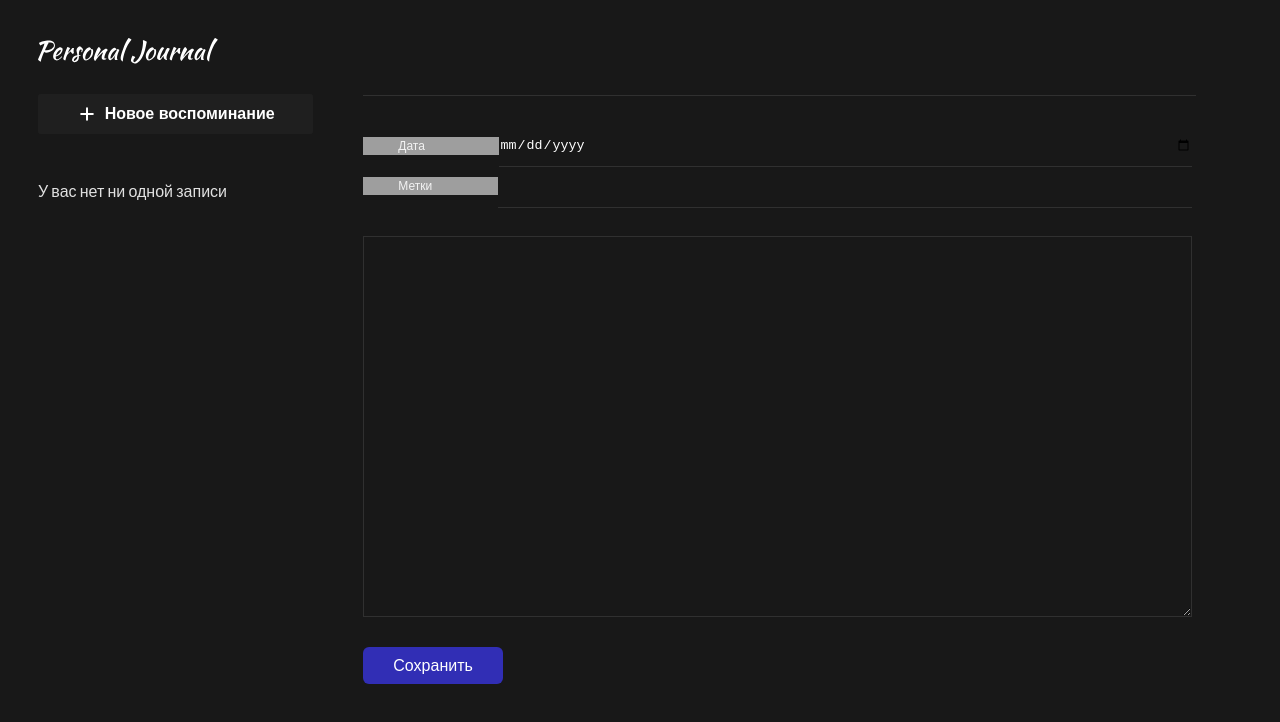
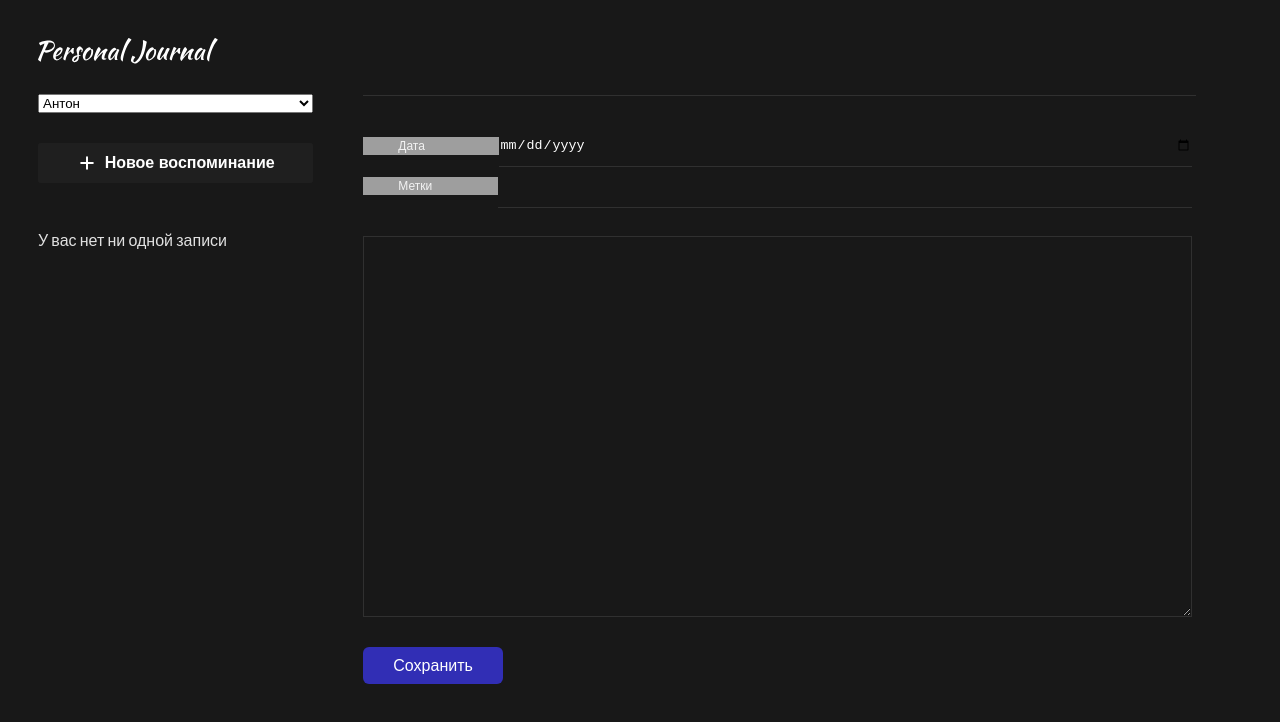
Before and after one commit to Deniskos/personal-journal, a React (Vite) app: page / in a window 1280 px wide. Shown: the top 722 px of the page. Built offline with nearby package versions, Linux system fonts and the light colour scheme; grey boxes are pictures that could not be loaded.

Commit message:
feat добавлена сортировка заметок по userId PJ-1

```diff
--- a/src/App.jsx
+++ b/src/App.jsx
@@ -8,6 +8,7 @@
 import JournalForm from './components/JournalForm/JournalForm';
 
 import './App.css';
+import UserContextProvider from './context/User.context';
 
 function mapItems(items) {
 	if (!items) {
@@ -26,6 +27,7 @@
 		setItems([
 			...mapItems(items),
 			{
+				...item,
 				title: item.title,
 				text: item.text,
 				date: new Date(item.date),
@@ -35,6 +37,7 @@
 	};
 
 	return (
+		<UserContextProvider>
 			<div className="app">
 				<LeftPanel>
 					<Header />
@@ -45,6 +48,7 @@
 					<JournalForm onSubmit={addItem} />
 				</Body>
 			</div>
+		</UserContextProvider>
 	);
 }
 
--- a/src/components/Header/Header.jsx
+++ b/src/components/Header/Header.jsx
@@ -1,7 +1,14 @@
+import SelectUser from '../SelectUser/SelectUser';
+
 import styles from './styles.module.css';
 
 function Header() {
-	return <img className={styles.logo} src="/logo.svg" alt="Логотип журнала" />;
+	return (
+		<>
+			<img className={styles.logo} src="/logo.svg" alt="Логотип журнала" />
+			<SelectUser />
+		</>
+	);
 }
 
 export default Header;
--- a/src/components/JournalForm/JournalForm.jsx
+++ b/src/components/JournalForm/JournalForm.jsx
@@ -1,14 +1,16 @@
-import { useEffect, useReducer, useRef } from 'react';
+import { useContext, useEffect, useReducer, useRef } from 'react';
 import Button from '../Button/Button';
 import Input from '../Input/Input';
 
 import styles from './styles.module.css';
 import cn from 'classnames';
 import { formReducer, INITIAL_STATE, actionTypes } from './state';
+import { UserContext } from '../../context/User.context';
 
 function JournalForm({ onSubmit }) {
 	const [formState, dispatchForm] = useReducer(formReducer, INITIAL_STATE);
 	const { isValid, values, isFormReadyForSubmit } = formState || {};
+	const { userId } = useContext(UserContext);
 	const titleRef = useRef();
 	const dateRef = useRef();
 	const textRef = useRef();
@@ -41,10 +43,10 @@
 
 	useEffect(() => {
 		if (isFormReadyForSubmit) {
-			onSubmit(values);
+			onSubmit({ userId, ...values });
 			dispatchForm({ type: actionTypes.CLEAR }); // очистка формы
 		}
-	}, [isFormReadyForSubmit, values, onSubmit]);
+	}, [isFormReadyForSubmit, values, onSubmit, userId]);
 
 	const addJournalItem = (e) => {
 		e.preventDefault();
@@ -110,7 +112,7 @@
 				ref={textRef}
 				value={values.text}
 				onChange={changeValue}
-				className={cn(styles.textarea, styles.formItem, {
+				className={cn(styles.textarea, {
 					[styles.invalid]: !isValid.text,
 				})}
 			></textarea>
--- a/src/components/JournalForm/styles.module.css
+++ b/src/components/JournalForm/styles.module.css
@@ -45,6 +45,7 @@
 }
 
 .textarea {
+	color: white;
 	background-color: transparent;
 	border: 1px solid rgba(255, 255, 255, 0.1);
 }
--- a/src/components/JournalList/JournalList.jsx
+++ b/src/components/JournalList/JournalList.jsx
@@ -2,8 +2,11 @@
 import CardButton from '../CardButton/CardButton';
 
 import './styles.css';
+import { useContext } from 'react';
+import { UserContext } from '../../context/User.context';
 
 function JournalList({ items }) {
+	const { userId } = useContext(UserContext);
 	if (items?.length === 0) {
 		return <p>У вас нет ни одной записи</p>;
 	}
@@ -18,13 +21,14 @@
 
 	return (
 		<div className="journal-list">
-			{items?.sort(dataSort).map((item) => {
-				return (
+			{items
+				?.filter((item) => item.userId === userId)
+				.sort(dataSort)
+				.map((item) => (
 					<CardButton key={item.id}>
 						<JournalItem data={item} />
 					</CardButton>
-				);
-			})}
+				))}
 		</div>
 	);
 }
--- /dev/null
+++ b/src/components/SelectUser/SelectUser.jsx
@@ -0,0 +1,20 @@
+import { useContext } from 'react';
+import './styles.css';
+import { UserContext } from '../../context/User.context';
+
+function SelectUser() {
+	const { userId, setUserId } = useContext(UserContext);
+
+	const changeUser = (e) => {
+		setUserId(Number(e.target.value));
+	};
+
+	return (
+		<select name="user" id="user" value={userId} onChange={changeUser}>
+			<option value="1">Антон</option>
+			<option value="2">Вася</option>
+		</select>
+	);
+}
+
+export default SelectUser;
--- /dev/null
+++ b/src/context/User.context.jsx
@@ -0,0 +1,16 @@
+import { createContext, useState } from 'react';
+
+export const UserContext = createContext({
+	userId: 33,
+});
+
+const UserContextProvider = ({ children }) => {
+	const [userId, setUserId] = useState(1);
+	return (
+		<UserContext.Provider value={{ userId, setUserId }}>
+			{children}
+		</UserContext.Provider>
+	);
+};
+
+export default UserContextProvider;
```
Also changed, not shown: eslint.config.js (+5 -2 lines), src/components/JournalForm/state.js (indentation only), src/components/SelectUser/styles.css (added). Lines whose indentation alone changed are shown as unchanged.
